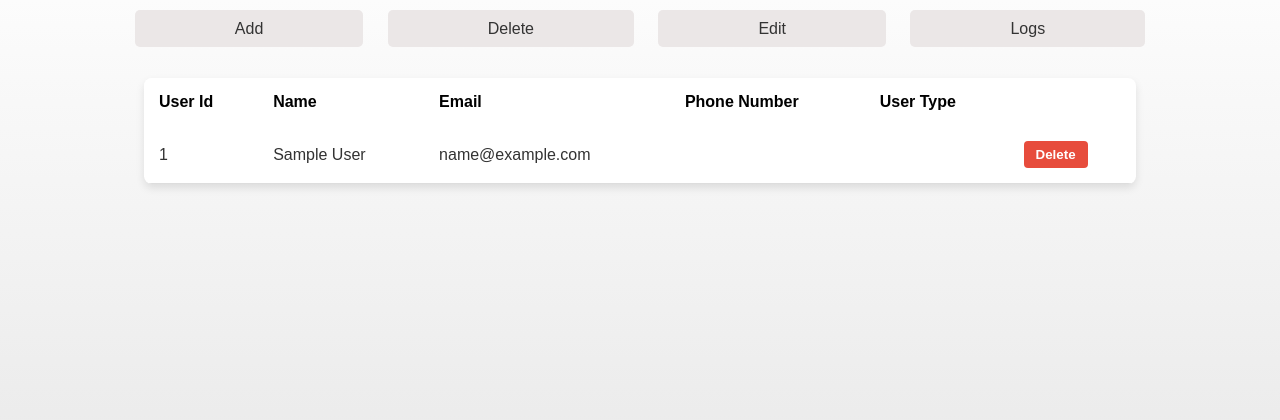
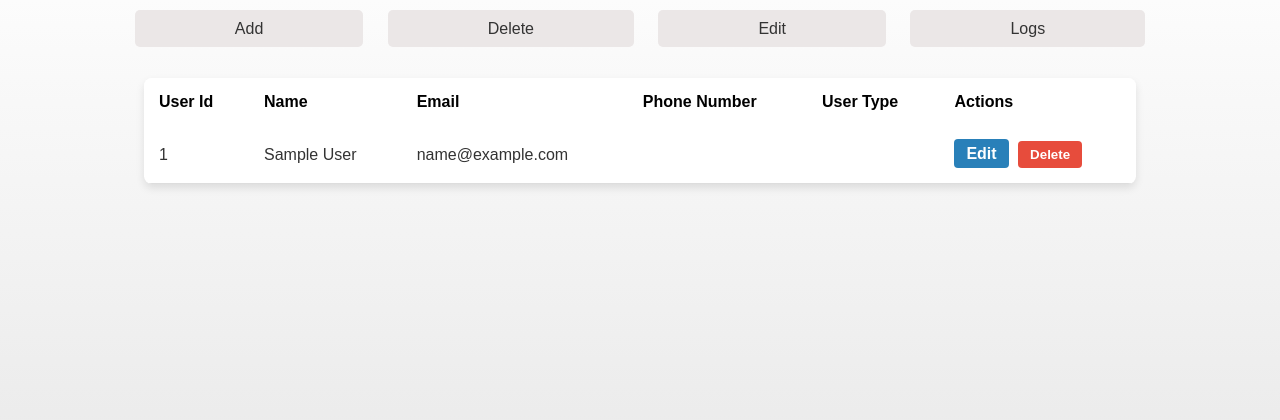
Before and after one commit to sethlagman/cardinalcarts, a Django app: page /admin in a window 1280 px wide. Shown: the part 78-498 px from the top of the page. Run offline with Django 5.2, Linux system fonts and the light colour scheme; the visitor is signed in with stand-in values (Sample User, id 1); data comes from the database, SQL or seed files in the repository; parts of the project's set-up code (start-up, migrations or seed data) failed here and were passed over.

Commit message:
Add designated edit button for each user row

```diff
--- a/cardinalcarts/base/static/css/adminUser.css
+++ b/cardinalcarts/base/static/css/adminUser.css
@@ -170,3 +170,17 @@ tr:hover {
 .delete-btn:hover {
   background-color: #c0392b;
 }
+
+.edit-btn {
+  background-color: #2980b9;
+  color: white;
+  padding: 6px 12px;
+  text-decoration: none;
+  border-radius: 4px;
+  font-weight: bold;
+  margin-right: 5px;
+}
+
+.edit-btn:hover {
+  background-color: #1c5980;
+}
--- a/cardinalcarts/base/templates/adminUser.html
+++ b/cardinalcarts/base/templates/adminUser.html
@@ -44,6 +44,7 @@
                         <th>Email</th>
                         <th>Phone Number</th>
                         <th>User Type</th>
+                        <th>Actions</th>
                     </tr>
                 </thead>
                 <tbody>
@@ -55,7 +56,11 @@
                         <td>{{ user.profile.phone_number }}</td>
                         <td>{{ user.profile.user_status.title }}</td>
                         <td>
-                            <form action="{% url 'delete_user_by_id' user.id %}" method="POST" onsubmit="return confirm('Are you sure you want to delete {{ user.first_name }}?');">
+                            <!-- Edit Button -->
+                            <a href="{% url 'edit_user' %}?user_id={{ user.id }}" class="edit-btn">Edit</a>
+
+                            <!-- Delete Button -->
+                            <form action="{% url 'delete_user_by_id' user.id %}" method="POST" style="display:inline;" onsubmit="return confirm('Are you sure you want to delete {{ user.first_name }}?');">
                                 {% csrf_token %}
                                 <button type="submit" class="delete-btn">Delete</button>
                             </form>
--- a/cardinalcarts/base/views.py
+++ b/cardinalcarts/base/views.py
@@ -642,7 +642,17 @@ def add_user(request):
 
 @staff_member_required
 def edit_user(request):
-    if request.method == 'POST':
+    user = None
+
+    if request.method == 'GET':
+        user_id = request.GET.get('user_id')
+        if user_id:
+            user = get_object_or_404(User, id=user_id)
+            return render(request, 'edit_user.html', {
+                'user': user,
+            })
+
+    elif request.method == 'POST':
         user_id = request.POST['user_id']
         user = get_object_or_404(User, id=user_id)
 
```
Also changed, not shown: cardinalcarts/base/templates/edit_user.html (+5 -4 lines).
